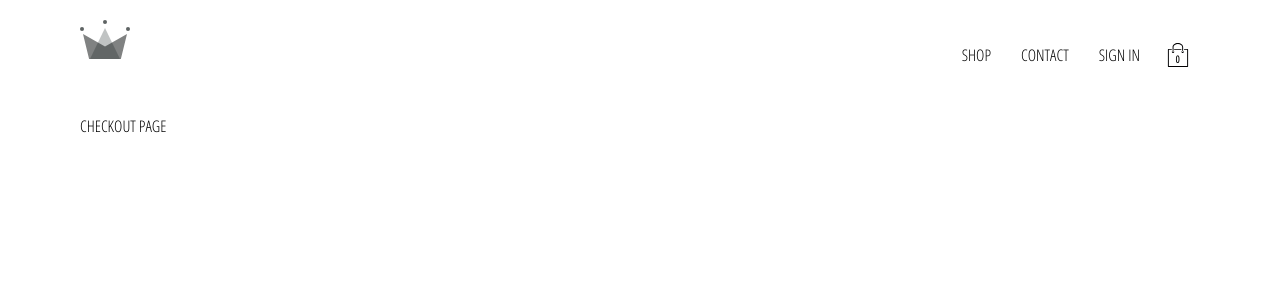
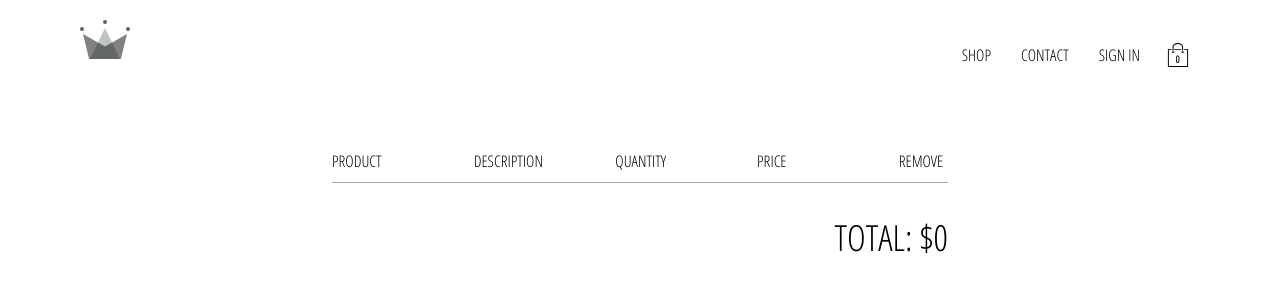
Before and after one commit to serverless-yoda/agora-codes, a React (Create React App) app: page /checkout in a window 1280 px wide. Shown: the top 300 px of the page. Built offline with nearby package versions, Linux system fonts and the light colour scheme; no server answers.

Commit message:
add header to checkout page

```diff
--- a/src/pages/checkout/checkout.component.jsx
+++ b/src/pages/checkout/checkout.component.jsx
@@ -1,10 +1,41 @@
 import React from 'react'
 import './checkout.style.scss'
 
-const CheckOutPage = () => (
-    <div>
-        CHECKOUT PAGE
+import {connect} from 'react-redux'
+import {selectCartItemsTotal,selectCartItems} from '../../redux/cart/cart.selector'
+import {createStructuredSelector} from 'reselect'
+
+const CheckOutPage = ({cartItems,total}) => (
+    <div className="checkout-page">
+        <div className="checkout-header">
+            <div className='header-block'>
+                <span>PRODUCT</span>
+            </div>
+            <div className='header-block'>
+                <span>DESCRIPTION</span>
+            </div>
+            <div className='header-block'>
+                <span>QUANTITY</span>
+            </div>
+            <div className='header-block'>
+                <span>PRICE</span>
+            </div>
+            <div className='header-block'>
+                <span>REMOVE</span>
+            </div>
+        </div>
+        {
+            cartItems.map(item => item.name)
+        }
+        <div className='total'>
+            <span>TOTAL: ${total}</span>
+        </div>
     </div>
 )
 
-export default CheckOutPage
+const mapStateToProps = createStructuredSelector ({
+    cartItems: selectCartItems,
+    total: selectCartItemsTotal
+ }
+)
+export default connect(mapStateToProps)(CheckOutPage)
--- a/src/redux/cart/cart.selector.js
+++ b/src/redux/cart/cart.selector.js
@@ -11,3 +11,8 @@ export const selectCartItemsCount = createSelector(
     [selectCartItems],
     cartItems => cartItems.reduce((accumulated,cartItem) => accumulated + cartItem.quantity,0)
 )
+
+export const selectCartItemsTotal = createSelector(
+    [selectCartItems],
+    cartItems => cartItems.reduce((accumulated,cartItem) => accumulated + cartItem.quantity * cartItem.price,0)
+)
```
